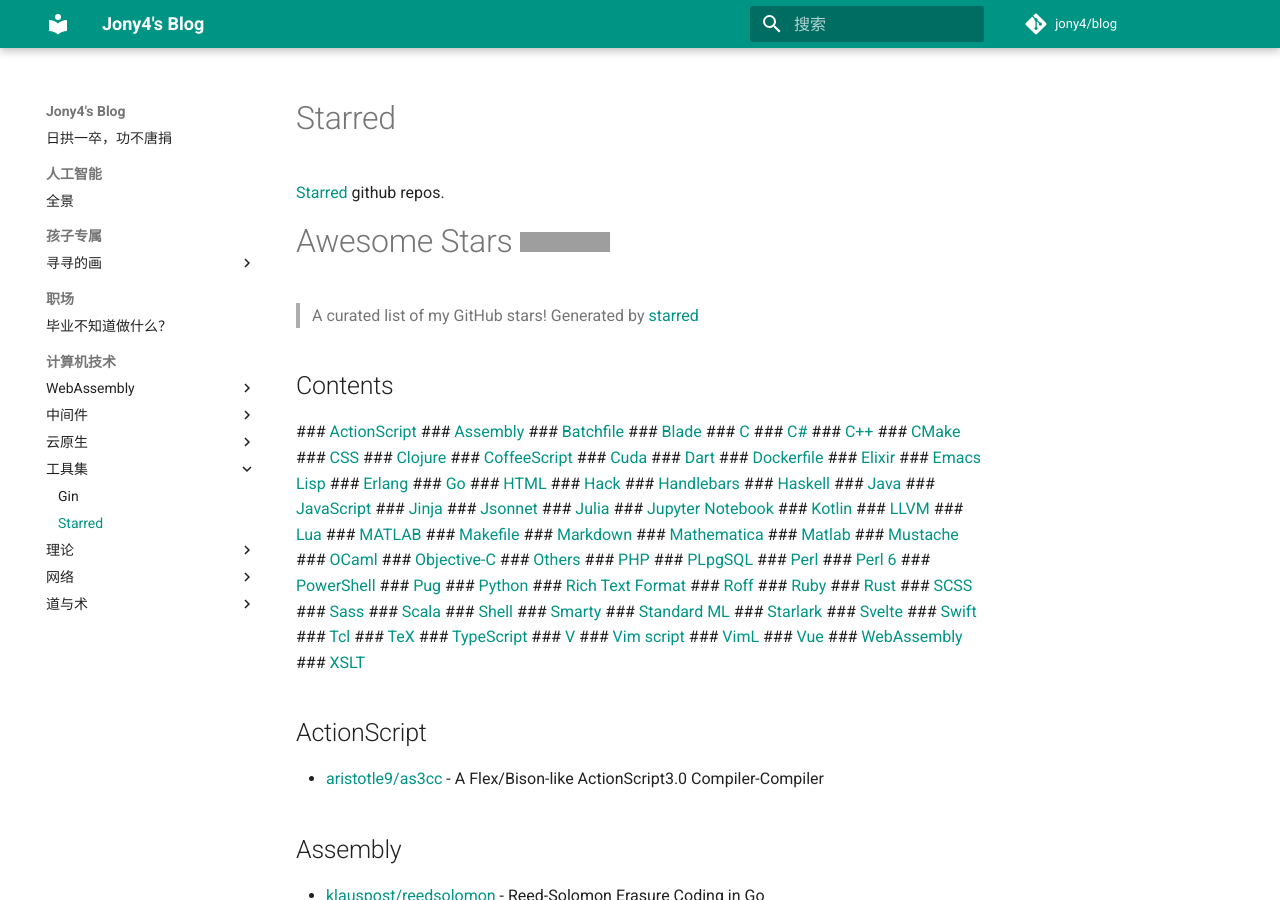
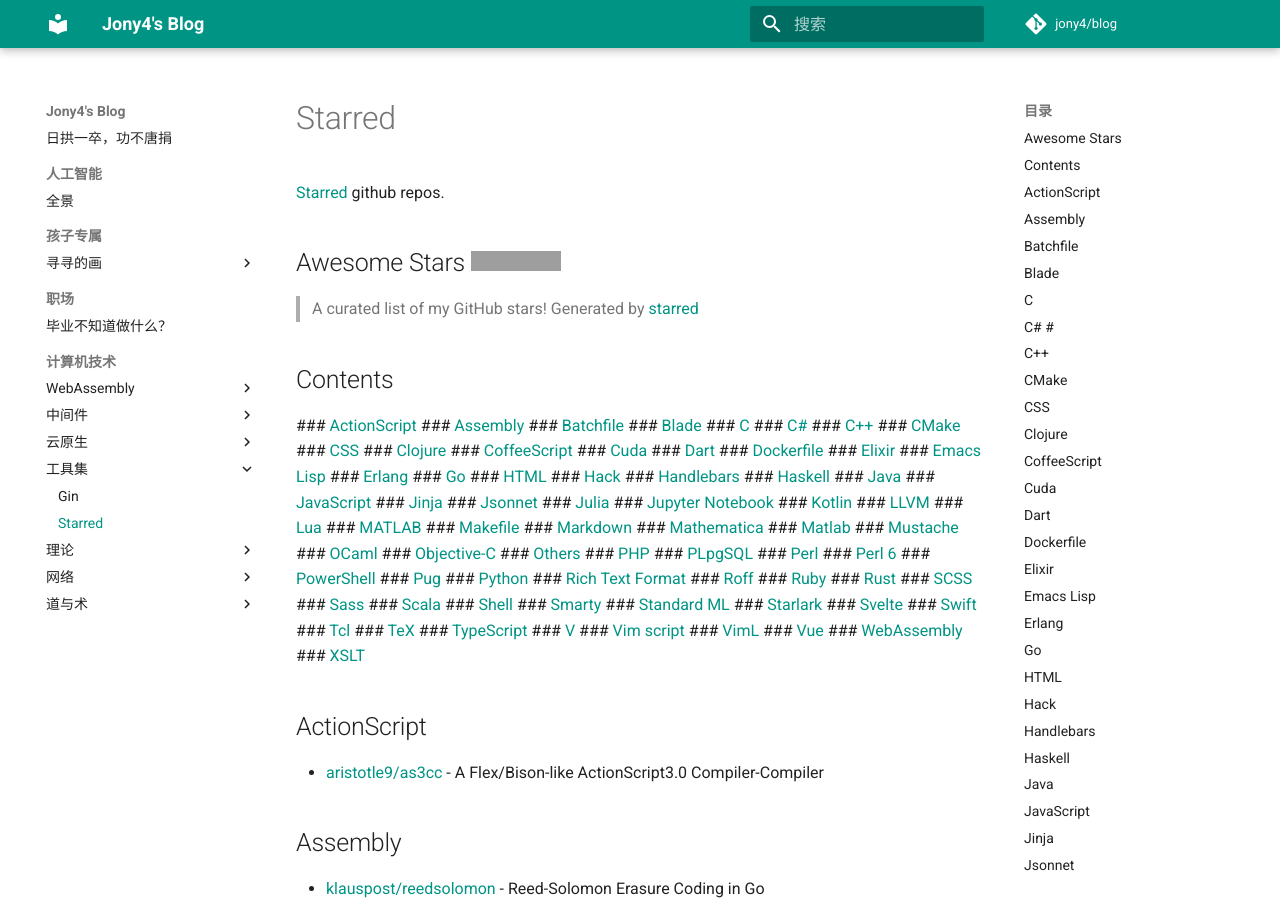
Before and after one commit to jony4/jony4, an MkDocs documentation site: the page built from docs/计算机技术/工具集/starred.md, in a window 1280 px wide and 900 px high. Built offline with MkDocs 1.6.1 and Material for MkDocs 9.7.7, drawn with Linux system fonts in a browser that asks for light colours; comment, search, counter and statistics services are not loaded; grey boxes are pictures that could not be loaded.

Commit message:
Update starred.md

```diff
--- a/docs/计算机技术/工具集/starred.md
+++ b/docs/计算机技术/工具集/starred.md
@@ -2,7 +2,7 @@
 
 [Starred](https://github.com/jony4/starred) github repos.
 
-# Awesome Stars [![Awesome](https://cdn.rawgit.com/sindresorhus/awesome/d7305f38d29fed78fa85652e3a63e154dd8e8829/media/badge.svg)](https://github.com/sindresorhus/awesome)
+## Awesome Stars [![Awesome](https://cdn.rawgit.com/sindresorhus/awesome/d7305f38d29fed78fa85652e3a63e154dd8e8829/media/badge.svg)](https://github.com/sindresorhus/awesome)
 
 > A curated list of my GitHub stars!  Generated by [starred](https://github.com/maguowei/starred)
 
```
